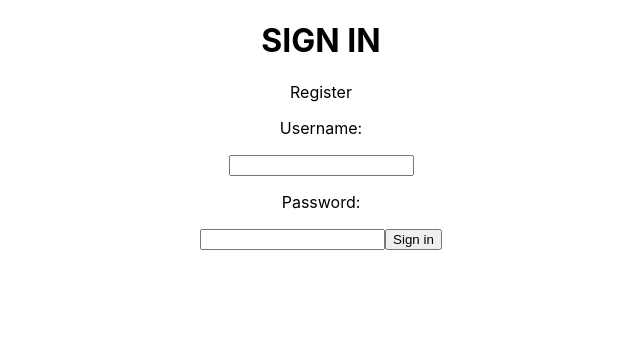
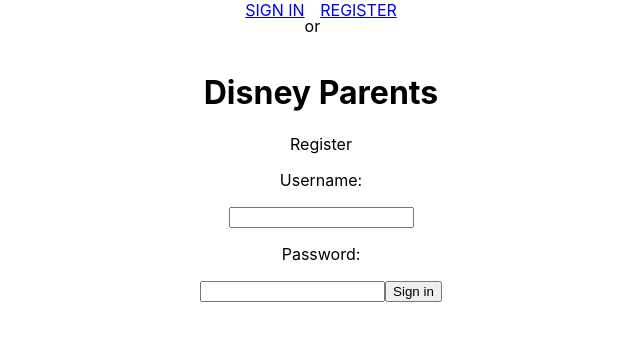
Before and after one commit to disneyparentsapp/front-end, a React (Create React App) app in the folder signup-ui/: page / in a window 1280 px wide. Shown: the top 340 px of the page, without its empty margins (319-959 px from the left). Built offline with nearby package versions, Linux system fonts and the light colour scheme.

Commit message:
Added some styling but auth got messed up

```diff
--- a/signup-ui/src/App.css
+++ b/signup-ui/src/App.css
@@ -1,5 +1,10 @@
 .App {
   text-align: center;
+  display: flex;
+  flex-direction: column;
+  justify-content: center;
+  align-items: center;
+  length: 3000px;
 }
 
 .App-logo {
@@ -31,3 +36,27 @@
     transform: rotate(360deg);
   }
 }
+
+.regcontainer {
+border: 1px solid grey;
+width: 350px;
+height: 400px;
+border-radius: 25px;
+}
+
+
+.signin {
+  display: flex;
+  width: 350px;
+  justify-content: center;
+}
+
+.mickey {
+  display: flex;
+}
+
+.mickey img {
+  width: 350px;
+  height: 400px;
+  margin-right: 10px;
+}
--- a/signup-ui/src/App.js
+++ b/signup-ui/src/App.js
@@ -1,9 +1,11 @@
 import React, { Component } from 'react';
+import { Link } from 'react-router-dom'
 
 import './App.css';
 import Loggedin from './Loggedin'
 import authenticate from './Authenticate'
 import Register from './Register'
+import Login from './Login'
 import { Route, Switch } from 'react-router-dom'
 
 
@@ -11,9 +13,13 @@ class App extends Component {
   render() {
     return (
       <div className="App">
-      <h1>SIGN IN</h1>
-      <Switch><Route path="/" component={Register} exact/></Switch>
+
+
+      <Switch><Route exact path="/" component={Register} exact/></Switch>
+      <Switch><Route exact path="/login" component={Login} exact/></Switch>
+      <Route exact path="/home" component={Loggedin} exact/>
       </div>
+
     );
   }
 }
--- a/signup-ui/src/Authenticate.js
+++ b/signup-ui/src/Authenticate.js
@@ -13,14 +13,14 @@ const authenticate = App => (Login) =>
             }
         }
 
-        componentDidMount(){
-            if(localStorage.getItem('user')){
-                this.setState({
-                    loggedin: true
-                })
-            } else {this.setState({loggedin:false})
-            }
-        }
+        // componentDidMount(){
+        //     if(localStorage.getItem('user')){
+        //         this.setState({
+        //             loggedin: true
+        //         })
+        //     } else {this.setState({loggedin:false})
+        //     }
+        // }
 
         render() {
 
@@ -28,7 +28,7 @@ const authenticate = App => (Login) =>
                 return(
                     <div>
 
-                <Route path='/register' render={ props => (
+                <Route path='/' render={ props => (
                     <Register {...props} />
                 ) } />
 
--- a/signup-ui/src/Loggedin.js
+++ b/signup-ui/src/Loggedin.js
@@ -18,6 +18,9 @@ render() {
   return (
 <div className="container">
       <p>HELLO WORLD</p>
+    <input>  </input>
+
+
 </div>)
 }
 }
--- a/signup-ui/src/Login.js
+++ b/signup-ui/src/Login.js
@@ -1,5 +1,9 @@
 import React from 'react'
 import axios from 'axios'
+import { Link, Route } from 'react-router-dom'
+import Loggedin from './Loggedin'
+
+
 
 class Login extends React.Component {
     state = {
@@ -29,6 +33,15 @@ class Login extends React.Component {
     render() {
         return(
             <div>
+
+
+      <div className="signin">
+      <Link to='/login' >SIGN IN</Link><p> or </p><Link to='/' >REGISTER</Link>
+      </div>
+
+
+      <h1>Disney Parents</h1>
+
                 <p>Login</p>
 
                 <p>Username:</p>
@@ -48,6 +61,8 @@ class Login extends React.Component {
                 />
                 <button onClick={this.signIn}> Sign in </button>
 
+
+
             </div>
         )
     }
--- a/signup-ui/src/Register.js
+++ b/signup-ui/src/Register.js
@@ -1,5 +1,6 @@
 import React from 'react'
 import axios from 'axios'
+import { Link } from 'react-router-dom'
 
 class Register extends React.Component {
     state = {
@@ -19,7 +20,7 @@ class Register extends React.Component {
         .then(res => {
             console.log(res.data);
             localStorage.setItem('jwt', res.data.token);
-            // this.props.history.push('/login')
+            this.props.history.push('/login')
         })
         .catch(err => {
             console.log("REGISTER ERROR")
@@ -28,8 +29,16 @@ class Register extends React.Component {
 
     render() {
         return(
-            <div>
+            <div className='formcontainer'>
 
+                {/* <Link to='/login' >SIGN IN</Link><Link to='/' >REGISTER</Link> */}
+
+      <div className="signin">
+      <Link to='/login' >SIGN IN</Link><p> or </p><Link to='/' >REGISTER</Link>
+      </div>
+
+
+      <h1>Disney Parents</h1>
 
                 <p>Register</p>
 
```
